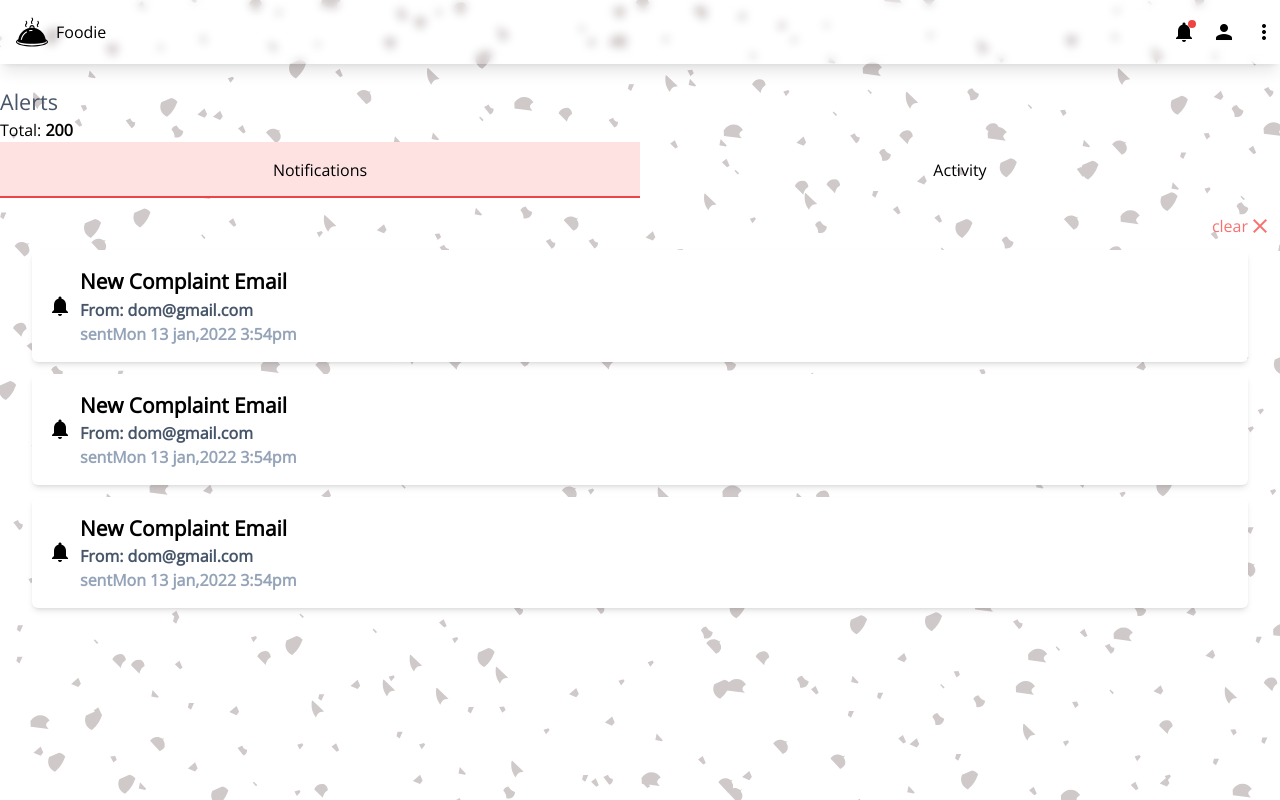
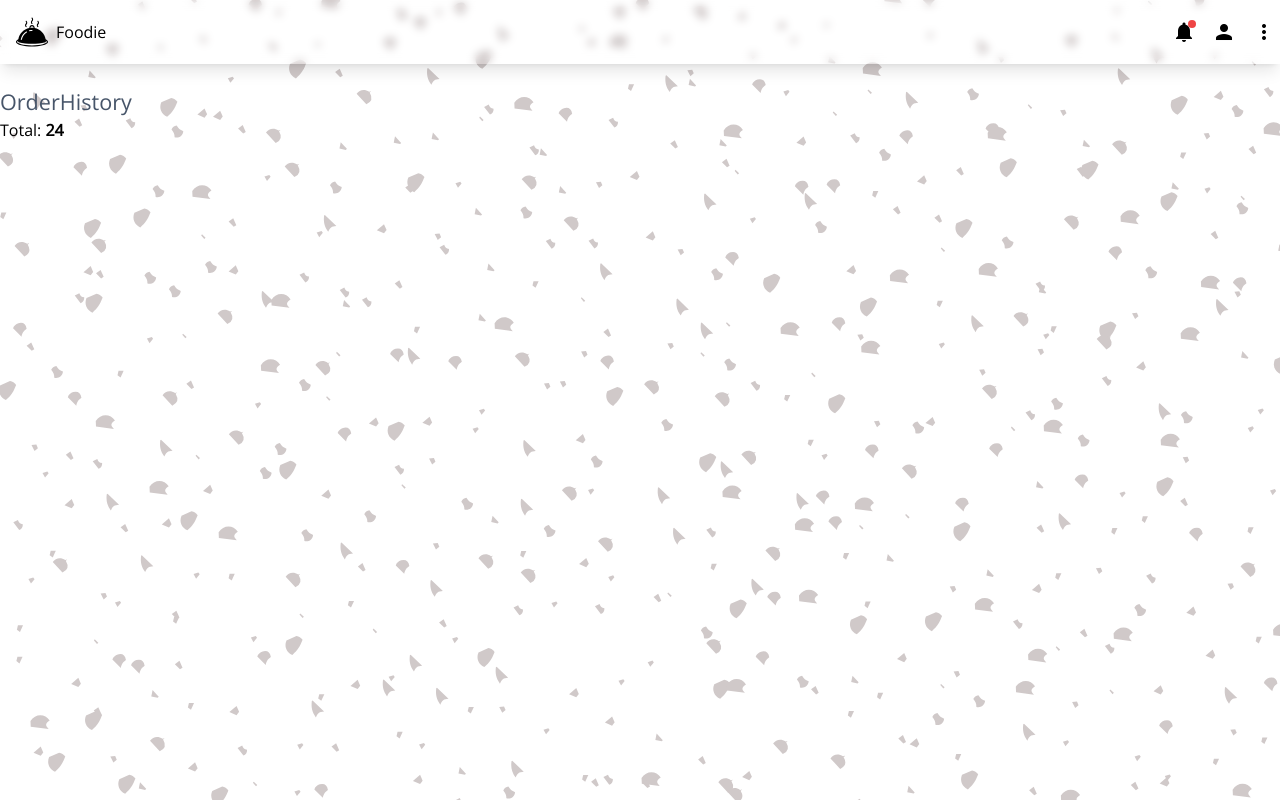
Before and after one commit to dom-codex/Foodapp-admin-frontend, a React (Create React App) app: page / in a window 1280 px wide. Built offline with nearby package versions, Linux system fonts and the light colour scheme.

Commit message:
add order history page

```diff
--- a/src/App.js
+++ b/src/App.js
@@ -5,6 +5,7 @@ import Foods from './pages/foods.js';
 import Customers from './pages/customers.js';
 import Riders from './pages/riders.js';
 import Alerts from './pages/alerts.js';
+import OrderHistory from './pages/orderhistory.js';
 import Login from './pages/login.js';
 import Nav from './components/nav.js';
 import Sidebar from './components/sidebar.js';
@@ -14,7 +15,7 @@ export default function App() {
   return (
     <div className="">
       <LayoutFrame>
-        <Alerts />
+        <OrderHistory />
       </LayoutFrame>
     </div>
   );
--- /dev/null
+++ b/src/pages/orderhistory.js
@@ -0,0 +1,12 @@
+import React from 'react';
+import PageLabel from '../components/pagelabel.js';
+const OrderHistory = () => {
+  return (
+    <section>
+      <div>
+        <PageLabel label="OrderHistory" value={24} />
+      </div>
+    </section>
+  );
+};
+export default OrderHistory;
```
